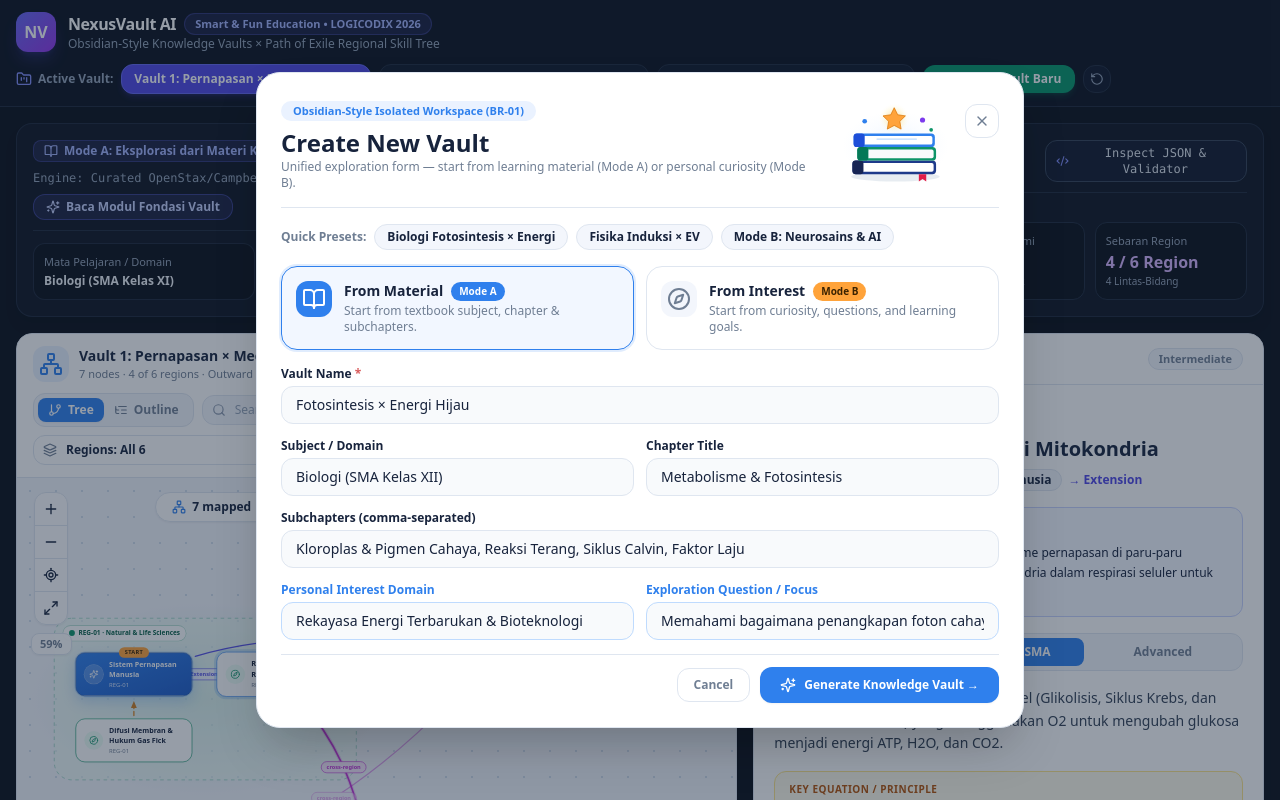
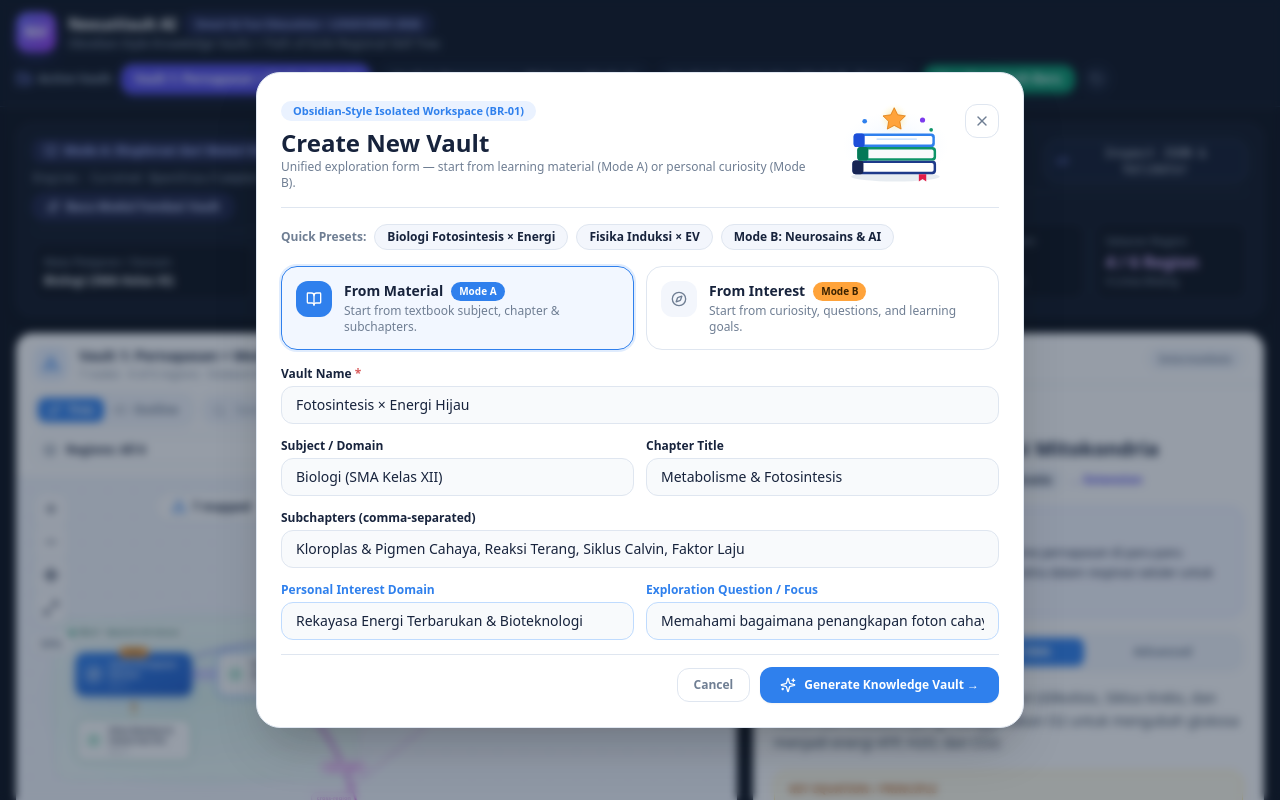
Before and after one commit to shinoaaa/study-explore, a Next.js app: page / in a window 1280 px wide. Both pictures are taken after a click on the button "+ Buat Vault Baru". Shown: the top 800 px of the page. Built offline with nearby package versions, Linux system fonts and the light colour scheme.

Commit message:
fix: align Tailwind v3 utilities across workspace components

```diff
--- a/src/components/CreateVaultModal.tsx
+++ b/src/components/CreateVaultModal.tsx
@@ -91,7 +91,7 @@ export default function CreateVaultModal({
   };
 
   return (
-    <div className="fixed inset-0 z-50 flex items-center justify-center bg-[#17263C]/45 backdrop-blur-xs p-4 overflow-y-auto">
+    <div className="fixed inset-0 z-50 flex items-center justify-center bg-[#17263C]/45 backdrop-blur-sm p-4 overflow-y-auto">
       <div className="w-full max-w-3xl rounded-3xl border border-[#DFE6F0] bg-white p-6 shadow-2xl">
         {/* Header with Transparent Vector Books Illustration */}
         <div className="flex items-center justify-between gap-4 border-b border-[#DFE6F0] pb-4">
@@ -166,7 +166,7 @@ export default function CreateVaultModal({
                   : "bg-[#F3F6FC] text-[#6F7E93]"
               }`}
             >
-              <BookOpen className="h-4.5 w-4.5" />
+              <BookOpen className="h-4 w-4" />
             </div>
             <div>
               <div className="flex items-center gap-2">
@@ -199,7 +199,7 @@ export default function CreateVaultModal({
                   : "bg-[#F3F6FC] text-[#6F7E93]"
               }`}
             >
-              <Compass className="h-4.5 w-4.5" />
+              <Compass className="h-4 w-4" />
             </div>
             <div>
               <div className="flex items-center gap-2">
--- a/src/components/NodeInspector.tsx
+++ b/src/components/NodeInspector.tsx
@@ -164,7 +164,7 @@ export default function NodeInspector({
               onClick={() => setDepth(item.key)}
               className={`rounded-lg py-1.5 px-2 text-xs font-bold transition-all ${
                 depth === item.key
-                  ? "bg-[#2F80ED] text-white shadow-xs"
+                  ? "bg-[#2F80ED] text-white shadow-sm"
                   : "text-[#6F7E93] hover:text-[#17233C]"
               }`}
             >
--- a/src/components/OverviewModal.tsx
+++ b/src/components/OverviewModal.tsx
@@ -23,7 +23,7 @@ export default function OverviewModal({
     KNOWLEDGE_REGIONS["REG-01"];
 
   return (
-    <div className="fixed inset-0 z-50 flex items-center justify-center bg-[#17263C]/45 backdrop-blur-xs p-4 overflow-y-auto">
+    <div className="fixed inset-0 z-50 flex items-center justify-center bg-[#17263C]/45 backdrop-blur-sm p-4 overflow-y-auto">
       <div className="w-full max-w-2xl rounded-3xl border border-[#DFE6F0] bg-white p-6 shadow-2xl space-y-4">
         <div className="flex items-start justify-between gap-4 border-b border-[#DFE6F0] pb-4">
           <div className="space-y-1.5">
--- a/src/components/SkillTreeCanvas.tsx
+++ b/src/components/SkillTreeCanvas.tsx
@@ -227,7 +227,7 @@ export default function SkillTreeCanvas({
       <div className="flex flex-wrap items-center justify-between gap-2.5 border-b border-[#DFE6F0] bg-white px-4 py-3">
         <div className="flex items-center gap-2.5 min-w-0">
           <div className="flex h-9 w-9 items-center justify-center rounded-xl bg-[#EAF2FF] text-[#2F80ED] shrink-0">
-            <Network className="h-4.5 w-4.5" />
+            <Network className="h-4 w-4" />
           </div>
           <div className="min-w-0">
             <div className="flex items-center gap-2">
@@ -721,7 +721,7 @@ export default function SkillTreeCanvas({
                 >
                   <div
                     style={{ borderColor: `${reg.accentHex}55` }}
-                    className="inline-flex items-center gap-1.5 rounded-full border bg-white/95 px-2.5 py-1 text-[11px] font-bold shadow-xs"
+                    className="inline-flex items-center gap-1.5 rounded-full border bg-white/95 px-2.5 py-1 text-[11px] font-bold shadow-sm"
                   >
                     <span
                       style={{ backgroundColor: reg.accentHex }}
@@ -809,13 +809,13 @@ export default function SkillTreeCanvas({
                       isRoot
                         ? "bg-gradient-to-br from-[#2F80ED] to-[#1D5BC7] text-white border border-[#1B4FA8] node-root-glow"
                         : !node.explored
-                        ? "bg-[#F8FAFC]/90 backdrop-blur-xs border border-dashed border-[#94A3B8] text-[#475569] hover:border-[#2F80ED] hover:bg-white"
+                        ? "bg-[#F8FAFC]/90 backdrop-blur-sm border border-dashed border-[#94A3B8] text-[#475569] hover:border-[#2F80ED] hover:bg-white"
                         : "bg-white border-[1.75px] text-[#17233C] shadow-sm hover:shadow-md"
                     }`}
                   >
                     {/* Corner Badges matching Figma */}
                     {isRoot && (
-                      <span className="absolute -top-2.5 left-1/2 -translate-x-1/2 rounded-full bg-[#FFA33A] px-2.5 py-0.5 text-[9.5px] font-extrabold tracking-wider text-[#3A2200] shadow-xs">
+                      <span className="absolute -top-2.5 left-1/2 -translate-x-1/2 rounded-full bg-[#FFA33A] px-2.5 py-0.5 text-[9.5px] font-extrabold tracking-wider text-[#3A2200] shadow-sm">
                         START
                       </span>
                     )}
@@ -827,7 +827,7 @@ export default function SkillTreeCanvas({
                     {node.explored && node.mastered && !isRoot && (
                       <span
                         title="Mastered"
-                        className="absolute -top-2 -right-2 flex h-5 w-5 items-center justify-center rounded-full bg-[#2D9D78] text-white ring-2 ring-white shadow-xs"
+                        className="absolute -top-2 -right-2 flex h-5 w-5 items-center justify-center rounded-full bg-[#2D9D78] text-white ring-2 ring-white shadow-sm"
                       >
                         <CheckCircle2 className="h-3.5 w-3.5" />
                       </span>
--- a/src/components/ValidatorModal.tsx
+++ b/src/components/ValidatorModal.tsx
@@ -20,7 +20,7 @@ export default function ValidatorModal({
   const v = vault.validation;
 
   return (
-    <div className="fixed inset-0 z-50 flex items-center justify-center bg-[#17263C]/45 backdrop-blur-xs p-4 overflow-y-auto">
+    <div className="fixed inset-0 z-50 flex items-center justify-center bg-[#17263C]/45 backdrop-blur-sm p-4 overflow-y-auto">
       <div className="w-full max-w-3xl rounded-3xl border border-[#DFE6F0] bg-white p-6 shadow-2xl space-y-4">
         <div className="flex items-start justify-between gap-4 border-b border-[#DFE6F0] pb-4">
           <div className="space-y-1">
```
